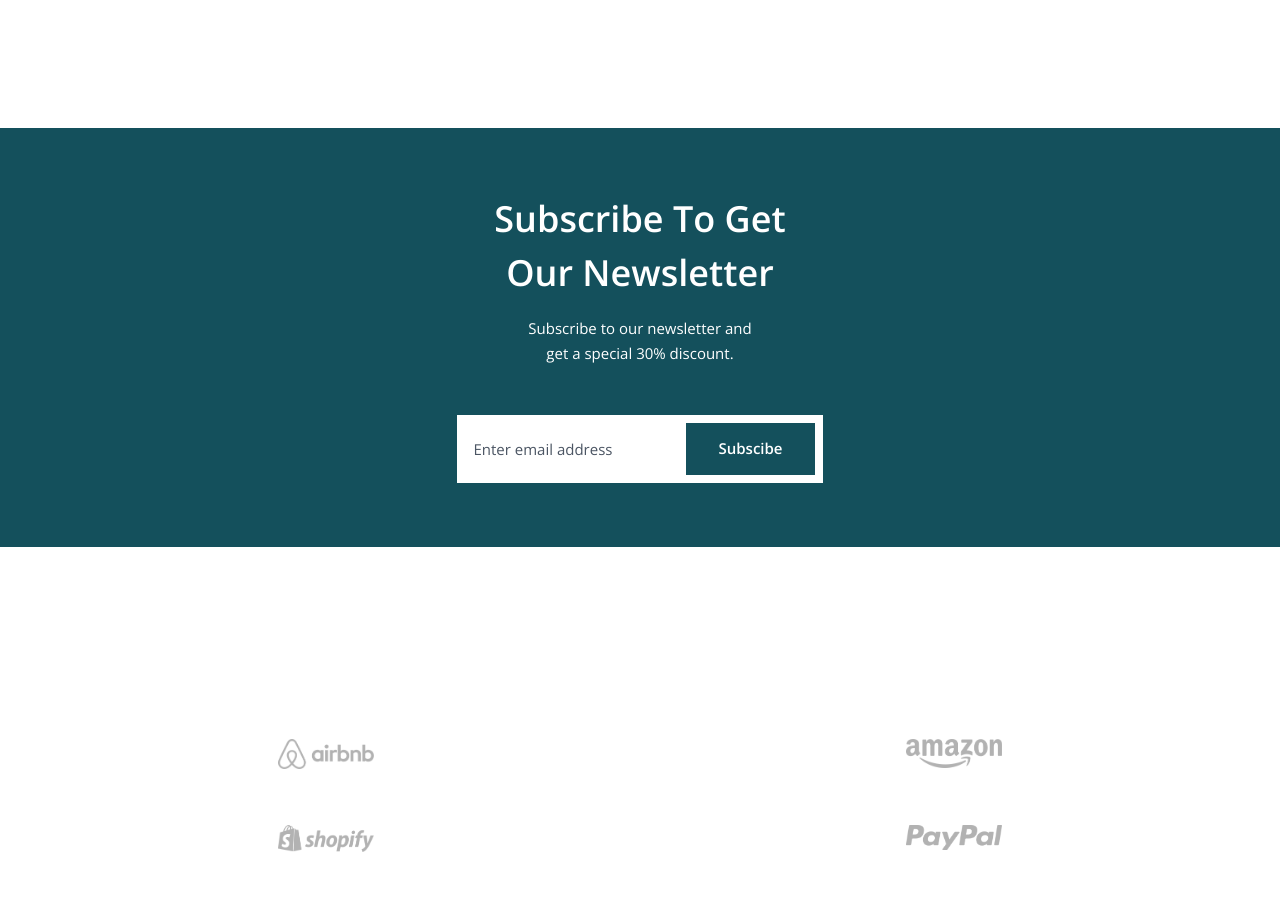
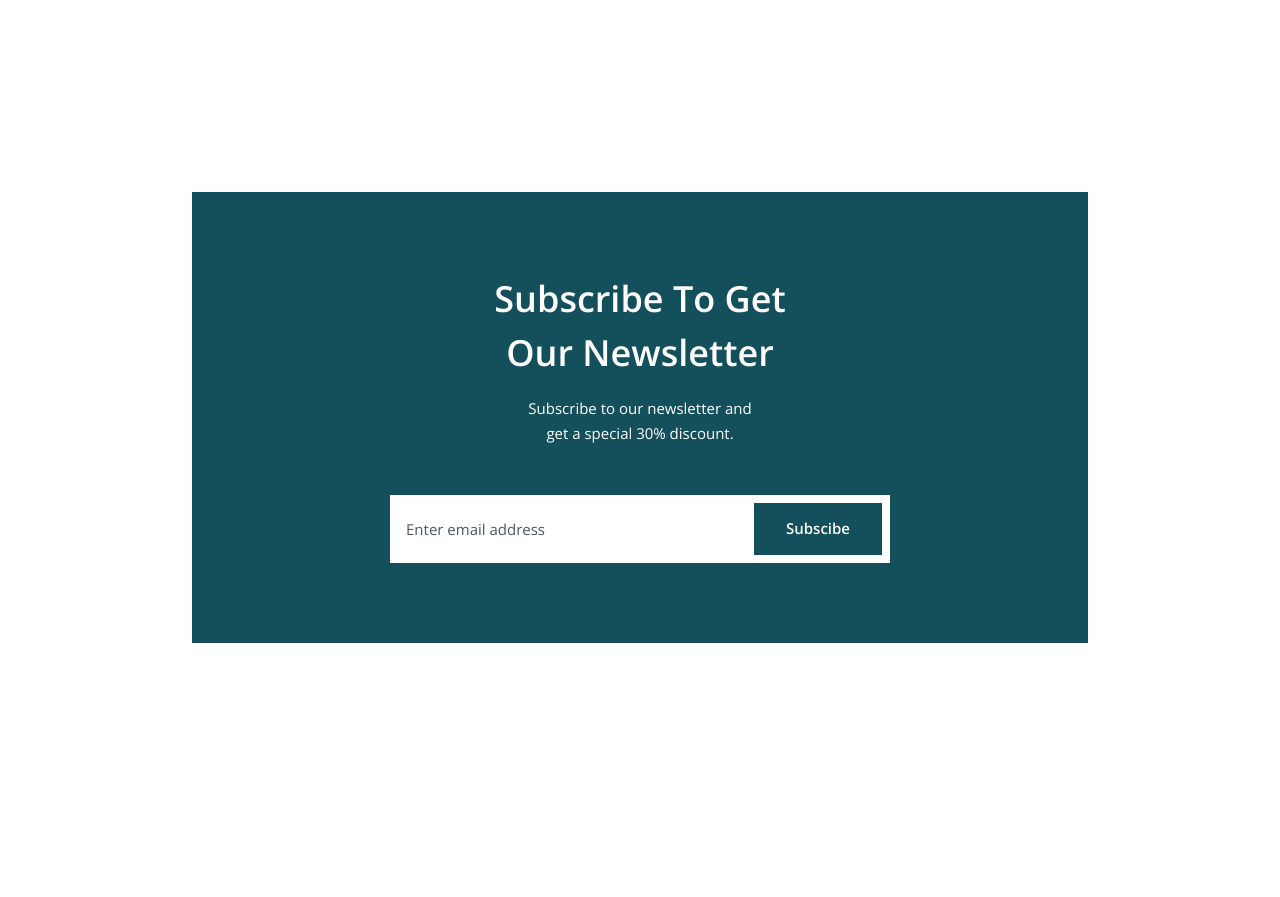
Before and after one commit to fajarfadillahh/travel-agency-react-tailwind, a React (Vite) app: page / in a window 1280 px wide. Shown: the part 4900-5797 px from the top of the page. Built offline with nearby package versions, Linux system fonts and the light colour scheme.

Commit message:
responsive Subscribe

```diff
--- a/src/components/Subscribe.jsx
+++ b/src/components/Subscribe.jsx
@@ -6,8 +6,8 @@ import Button from "./Button";
 export default function Subscribe() {
   return (
     <section className="subscribe section">
-      <div className="subscribe__bg bg-green-600 py-16">
-        <div className="subscribe__container container grid justify-items-center gap-12">
+      <div className="subscribe__bg bg-green-600 py-16 md:bg-transparent">
+        <div className="subscribe__container container grid gap-12 md:bg-green-600 md:py-20 md:px-12 lg:max-w-3xl xl:max-w-4xl">
           <div className="subscribe__data text-center">
             <h1 className="subscribe__title section-title text-white">
               Subscribe To Get <br />
@@ -21,7 +21,7 @@ export default function Subscribe() {
 
           <form
             action=""
-            className="subscribe__form flex items-center gap-4 bg-white p-2"
+            className="subscribe__form flex items-center gap-4 bg-white p-2 xs:w-[420px] xs:justify-self-center md:w-[500px]"
           >
             <input
               type="email"
```
